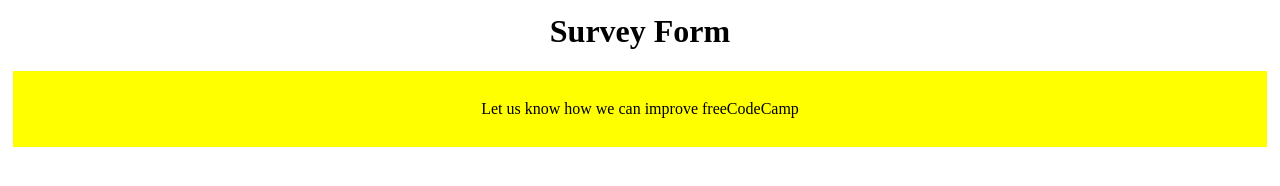
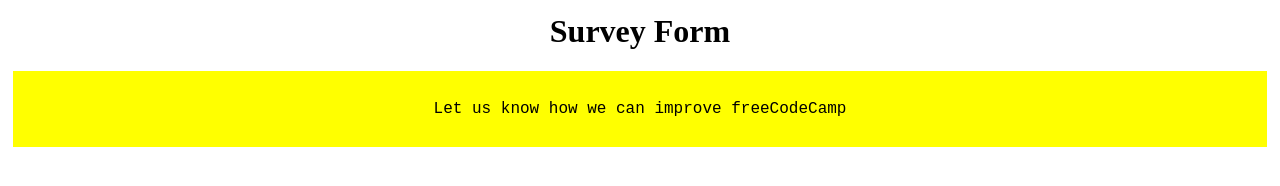
Before and after one commit to Ivankivu/SurveyForm, a plain HTML site: page UI/index.html in a window 1280 px wide. Drawn offline with Linux system fonts and the light colour scheme.

Commit message:
Add description with id=description  within p tag
[delivers #161642113]

```diff
--- a/UI/css/index.css
+++ b/UI/css/index.css
@@ -15,3 +15,6 @@
     text-align: center;
     margin-top:1%;
 }
+.container > .wrapper > #description{
+    font-family: 'Courier New', Courier, monospace;
+}
--- a/UI/index.html
+++ b/UI/index.html
@@ -14,7 +14,7 @@
             <h1>Survey Form</h1>
         </div>
         <div class="wrapper">
-            <p>Let us know how we can improve freeCodeCamp</p>
+            <p id="description">Let us know how we can improve freeCodeCamp</p>
         </div>
 
     </div>
```
